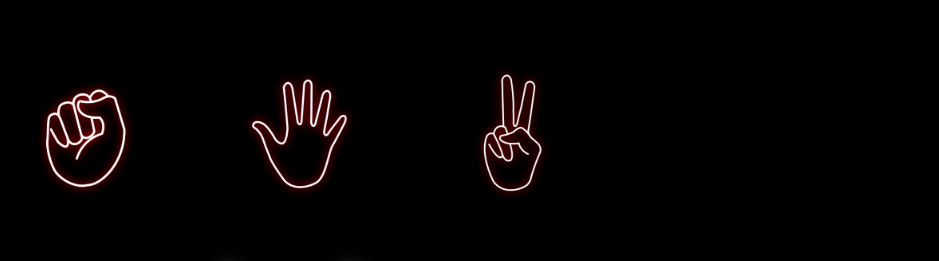
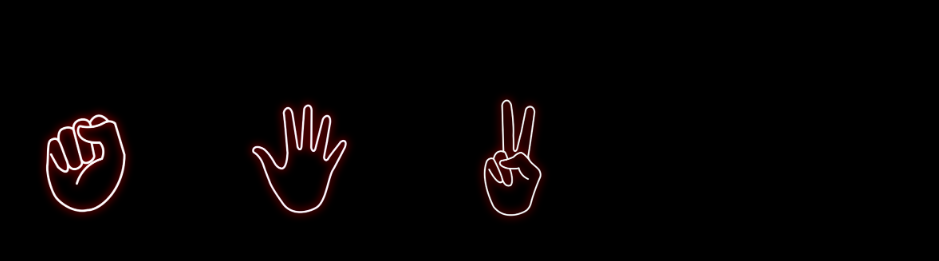
Before and after one commit to Arpitscode/RockPaperScissors, a plain HTML site: page index.html in a window 1280 px wide. Shown: the part 107-368 px from the top of the page, without its empty margins (341-1280 px from the left). Drawn offline with Linux system fonts and the light colour scheme.

Commit message:
Update style.css

```diff
--- a/style.css
+++ b/style.css
@@ -4,6 +4,9 @@
     background: black;
     color: whitesmoke;
     font-family:cursive;
+}
+body{
+    margin:2vw;
 }
 .header{
    font-size: 2rem;
```
